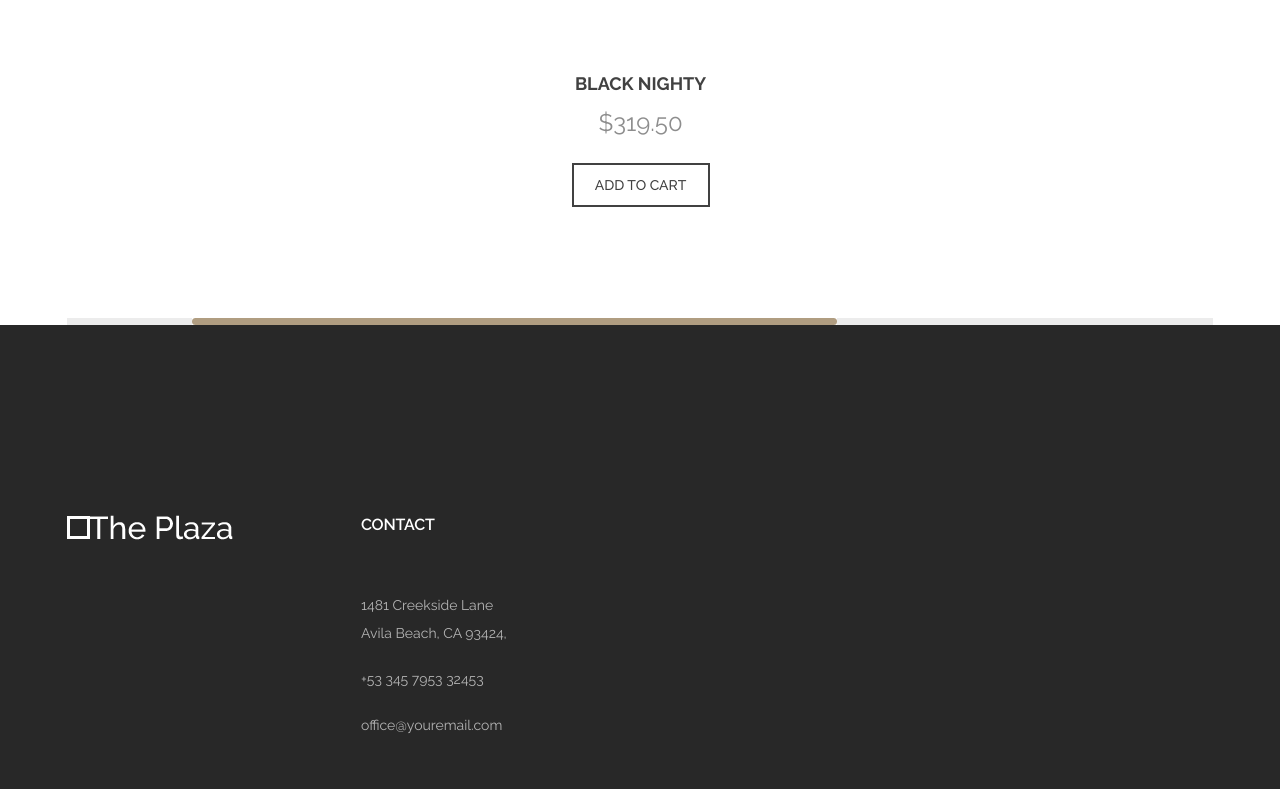
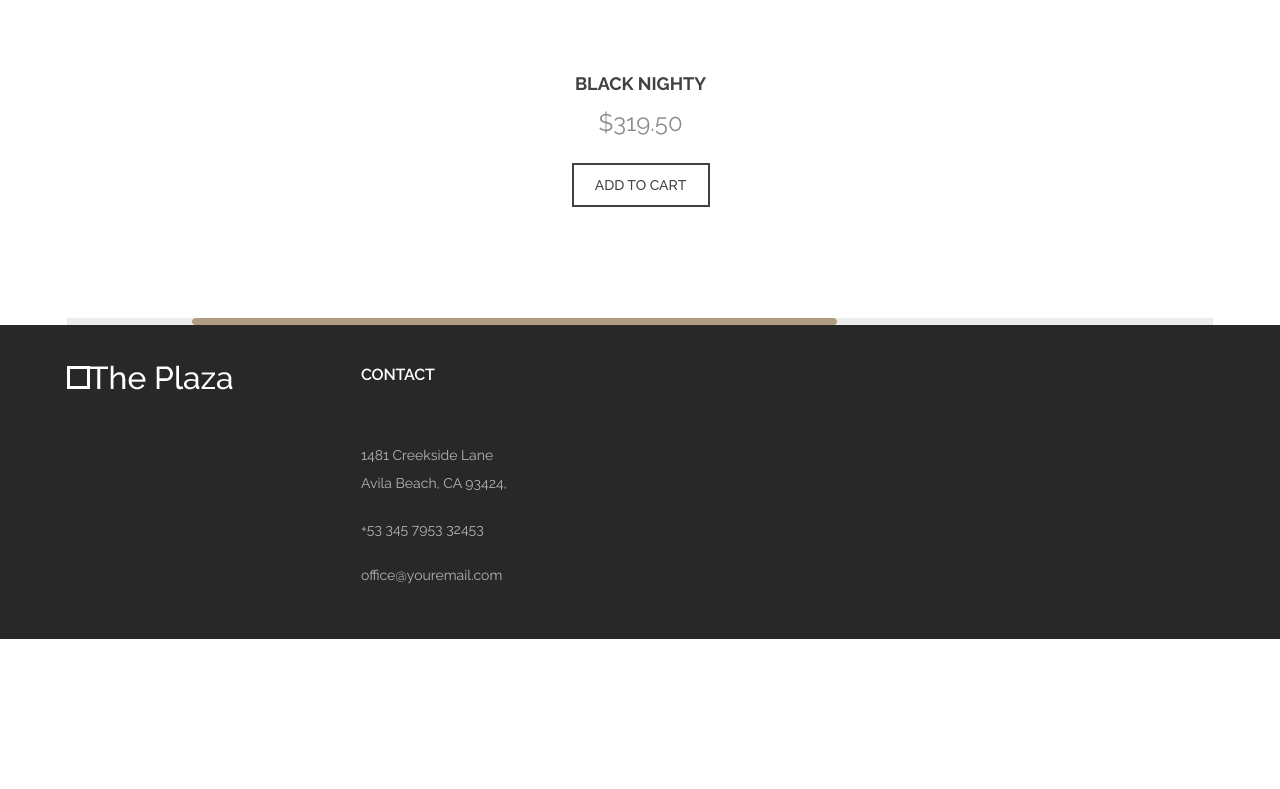
Before and after one commit to sajid9505/E-CommerceWebsite, a plain HTML site: page index.html in a window 1280 px wide. Shown: the part 1503-2292 px from the top of the page. After the commit the page ends 2142 px from the top, so only its background shows below. Drawn offline with Linux system fonts and the light colour scheme.

Commit message:
footer changes

```diff
--- a/css/style.css
+++ b/css/style.css
@@ -839,7 +839,7 @@ ol {
 ---------------------*/
 
 .footer-top-section {
-	padding-top: 190px;
+	padding-top: 40px;
 	padding-bottom: 50px;
 	background: #282828;
 }
```
